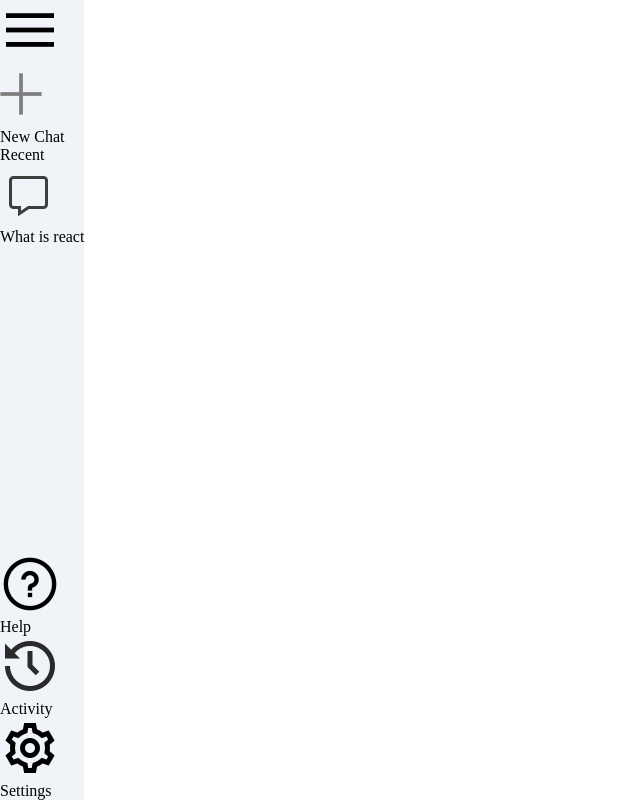
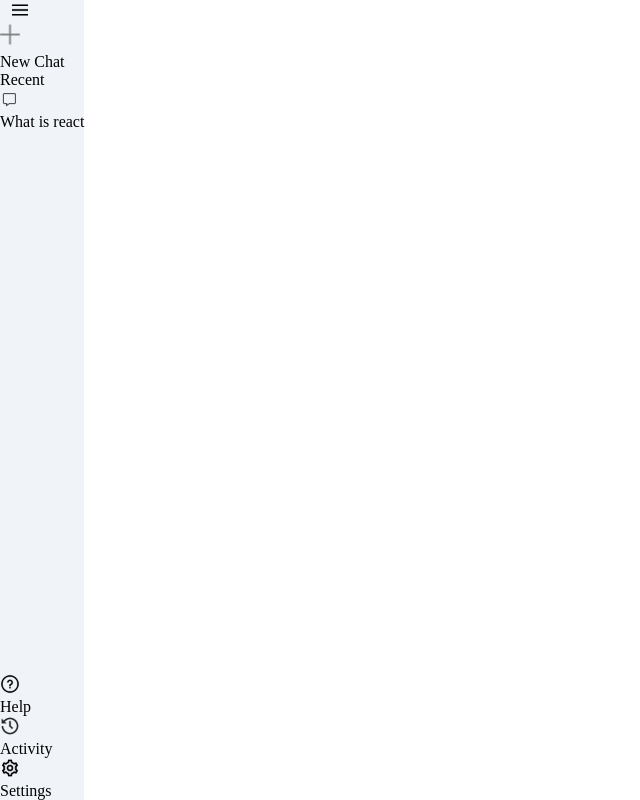
Before and after one commit to Satyam-Nayak/gemini-clone-chatbot, a React (Vite) app: page / in a window 1280 px wide. Shown: the whole page, without its empty margins (0-640 px from the left). Built offline with nearby package versions, Linux system fonts and the light colour scheme.

Commit message:
css add to sidebar 2

```diff
--- a/src/components/Sidebar/Sidebar.css
+++ b/src/components/Sidebar/Sidebar.css
@@ -5,3 +5,13 @@
     justify-content: space-between;
     background-color: #f0f4f9;
 }
+
+.sidebar img{
+    width: 20px;
+}
+
+.sidebar .menu{
+    display: block;
+    margin-left: 10px;
+    cursor: pointer;
+}
```
